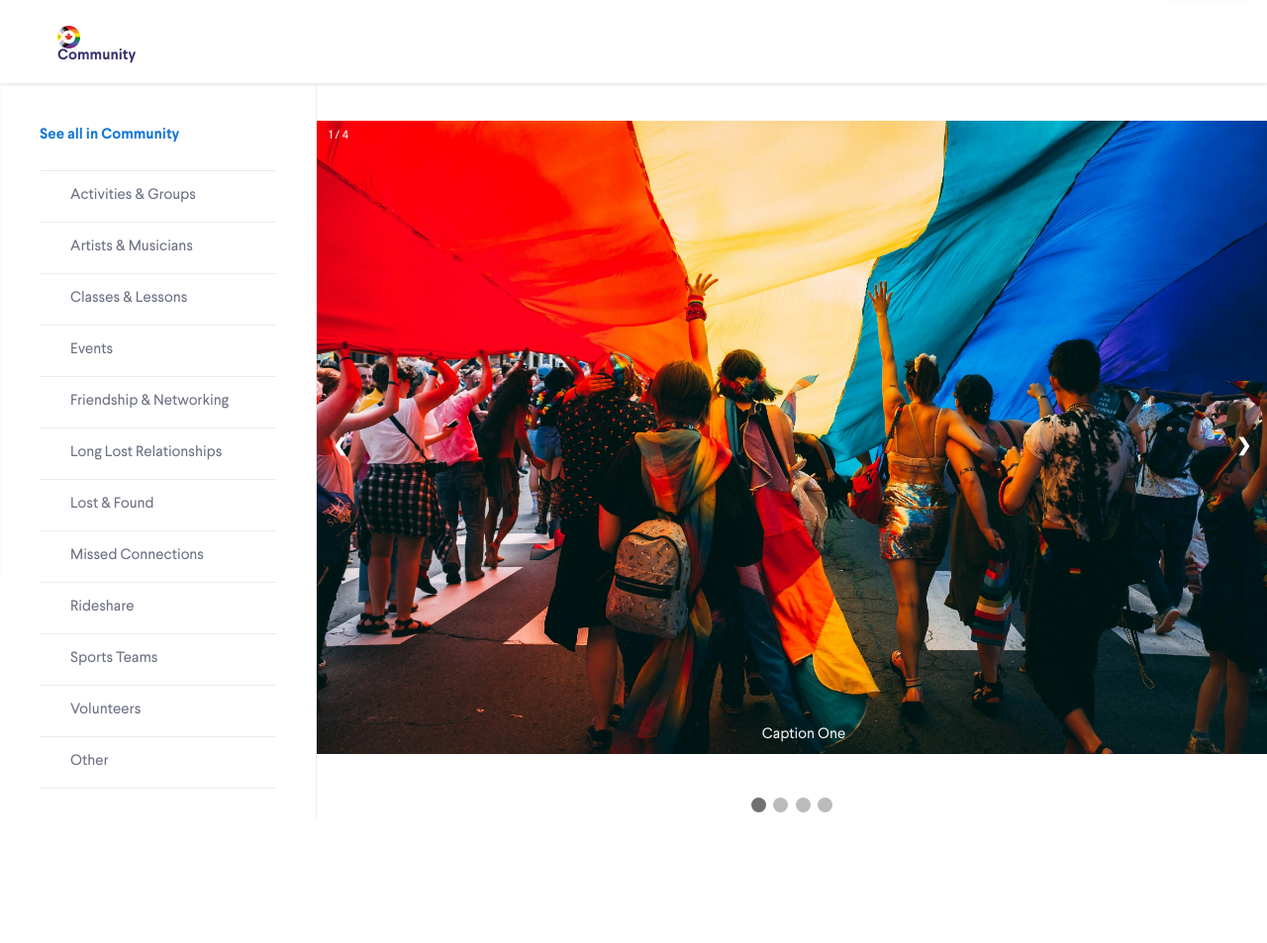
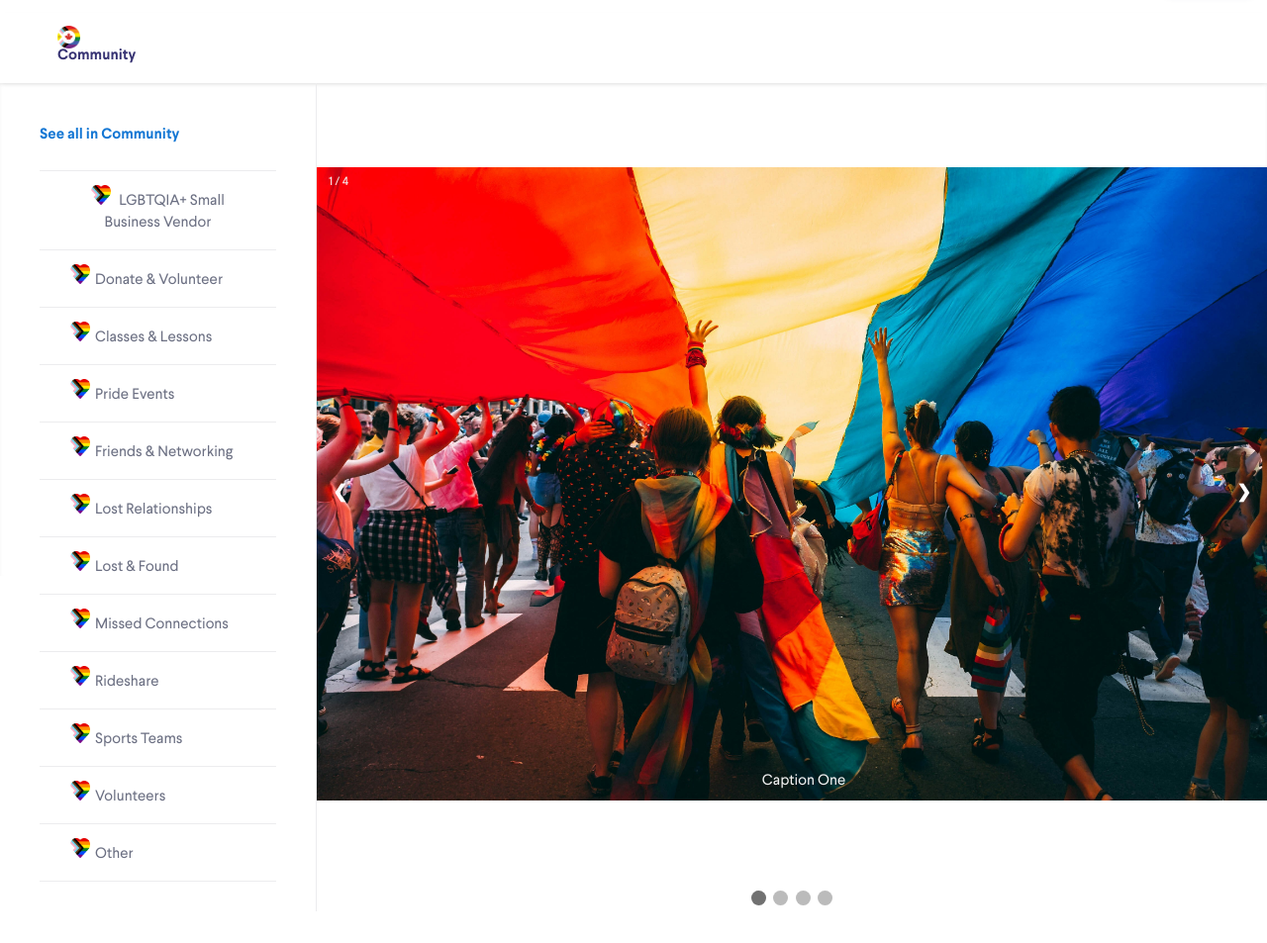
Before and after one commit to sheelahamdard/industry-project-group6, a plain HTML site: page index.html in a window 1280 px wide. Shown: the part 71-1024 px from the top of the page at 99% size. Drawn offline with nearby package versions, Linux system fonts and the light colour scheme.

Commit message:
nav bar updates

```diff
--- a/index.html
+++ b/index.html
@@ -323,10 +323,16 @@
                 data-cat-id="7"
                 id="cat-menu-item-7"
                 href="#"
-                ><span class="childName-127568371"
-                  >Activities &amp; Groups</span
-                ></a
               >
+                <img
+                  class="icon-img"
+                  src="./assets/stock-images/org-lgbt-heart-02.png"
+                  alt="Icon"
+                />
+                <span class="childName-127568371"
+                  >LGBTQIA+ Small Business Vendor</span
+                >
+              </a>
             </li>
             <li class="categoryItem-2861903768" role="none">
               <a
@@ -334,8 +340,12 @@
                 data-cat-id="2"
                 id="cat-menu-item-2"
                 href="#"
-                ><span class="childName-127568371"
-                  >Artists &amp; Musicians</span
+                ><img
+                  class="icon-img"
+                  src="./assets/stock-images/org-lgbt-heart-02.png"
+                  alt="Icon"
+                /><span class="childName-127568371"
+                  >Donate &amp; Volunteer</span
                 ></a
               >
             </li>
@@ -345,7 +355,11 @@
                 data-cat-id="4"
                 id="cat-menu-item-4"
                 href="#"
-                ><span class="childName-127568371"
+                ><img
+                  class="icon-img"
+                  src="./assets/stock-images/org-lgbt-heart-02.png"
+                  alt="Icon"
+                /><span class="childName-127568371"
                   >Classes &amp; Lessons</span
                 ></a
               >
@@ -356,7 +370,11 @@
                 data-cat-id="289"
                 id="cat-menu-item-289"
                 href="#"
-                ><span class="childName-127568371">Events</span></a
+                ><img
+                  class="icon-img"
+                  src="./assets/stock-images/org-lgbt-heart-02.png"
+                  alt="Icon"
+                /><span class="childName-127568371">Pride Events</span></a
               >
             </li>
             <li class="categoryItem-2861903768" role="none">
@@ -365,8 +383,12 @@
                 data-cat-id="634"
                 id="cat-menu-item-634"
                 href="#"
-                ><span class="childName-127568371"
-                  >Friendship &amp; Networking</span
+                ><img
+                  class="icon-img"
+                  src="./assets/stock-images/org-lgbt-heart-02.png"
+                  alt="Icon"
+                /><span class="childName-127568371"
+                  >Friends &amp; Networking</span
                 ></a
               >
             </li>
@@ -376,9 +398,11 @@
                 data-cat-id="635"
                 id="cat-menu-item-635"
                 href="#"
-                ><span class="childName-127568371"
-                  >Long Lost Relationships</span
-                ></a
+                ><img
+                  class="icon-img"
+                  src="./assets/stock-images/org-lgbt-heart-02.png"
+                  alt="Icon"
+                /><span class="childName-127568371">Lost Relationships</span></a
               >
             </li>
             <li class="categoryItem-2861903768" role="none">
@@ -387,7 +411,11 @@
                 data-cat-id="120"
                 id="cat-menu-item-120"
                 href="#"
-                ><span class="childName-127568371">Lost &amp; Found</span></a
+                ><img
+                  class="icon-img"
+                  src="./assets/stock-images/org-lgbt-heart-02.png"
+                  alt="Icon"
+                /><span class="childName-127568371">Lost &amp; Found</span></a
               >
             </li>
             <li class="categoryItem-2861903768" role="none">
@@ -396,7 +424,11 @@
                 data-cat-id="636"
                 id="cat-menu-item-636"
                 href="#"
-                ><span class="childName-127568371">Missed Connections</span></a
+                ><img
+                  class="icon-img"
+                  src="./assets/stock-images/org-lgbt-heart-02.png"
+                  alt="Icon"
+                /><span class="childName-127568371">Missed Connections</span></a
               >
             </li>
             <li class="categoryItem-2861903768" role="none">
@@ -405,7 +437,11 @@
                 data-cat-id="5"
                 id="cat-menu-item-5"
                 href="#"
-                ><span class="childName-127568371">Rideshare</span></a
+                ><img
+                  class="icon-img"
+                  src="./assets/stock-images/org-lgbt-heart-02.png"
+                  alt="Icon"
+                /><span class="childName-127568371">Rideshare</span></a
               >
             </li>
             <li class="categoryItem-2861903768" role="none">
@@ -414,7 +450,11 @@
                 data-cat-id="15102001"
                 id="cat-menu-item-15102001"
                 href="#"
-                ><span class="childName-127568371">Sports Teams</span></a
+                ><img
+                  class="icon-img"
+                  src="./assets/stock-images/org-lgbt-heart-02.png"
+                  alt="Icon"
+                /><span class="childName-127568371">Sports Teams</span></a
               >
             </li>
             <li class="categoryItem-2861903768" role="none">
@@ -423,7 +463,11 @@
                 data-cat-id="3"
                 id="cat-menu-item-3"
                 href="#"
-                ><span class="childName-127568371">Volunteers</span></a
+                ><img
+                  class="icon-img"
+                  src="./assets/stock-images/org-lgbt-heart-02.png"
+                  alt="Icon"
+                /><span class="childName-127568371">Volunteers</span></a
               >
             </li>
             <li class="categoryItem-2861903768" role="none">
@@ -432,7 +476,11 @@
                 data-cat-id="9"
                 id="cat-menu-item-9"
                 href="#"
-                ><span class="childName-127568371">Other</span></a
+                ><img
+                  class="icon-img"
+                  src="./assets/stock-images/org-lgbt-heart-02.png"
+                  alt="Icon"
+                /><span class="childName-127568371">Other</span></a
               >
             </li>
           </ul>
--- a/styles/styles.css
+++ b/styles/styles.css
@@ -519,7 +519,11 @@ root-1666905760 {
 .menuItemL1__en-286932084 {
   display: inline-block;
 }
-
+.icon-img {
+  width: 20px; /* Adjust size as needed */
+  height: 20px; /* Adjust size as needed */
+  margin-right: 5px; /* Adjust spacing between icon and text */
+}
 .menuItemL1__en-286932084:nth-child(-n + 7),
 .menuItemL1__fr-2827780948:nth-child(-n + 6) {
   display: inline-block;
```
